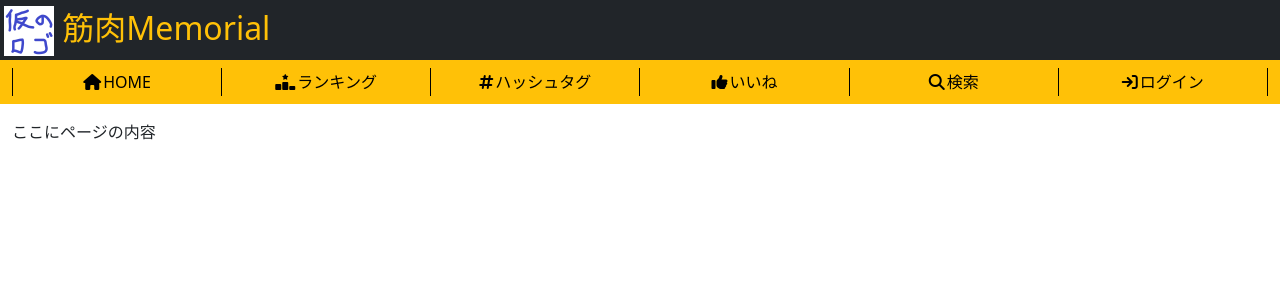
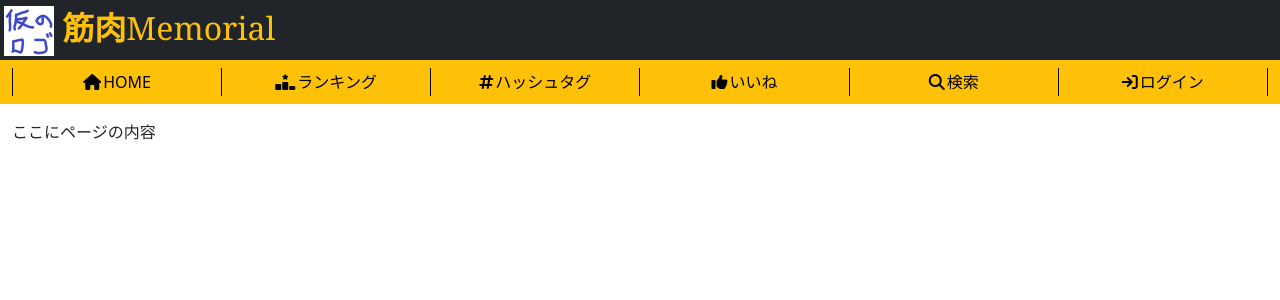
Before and after one commit to Mitsutan/2023Dev3Early, a PHP site: page / in a window 1280 px wide. Shown: the top 300 px of the page. Run offline with PHP 8.4, Linux system fonts and the light colour scheme.

Commit message:
headerのロゴ
web font追加、適用等

```diff
--- a/04_ソースコード/css/style.css
+++ b/04_ソースコード/css/style.css
@@ -1,8 +1,14 @@
 /* header デザイン */
+@import url('https://fonts.googleapis.com/css2?family=Noto+Serif&display=swap');
+
 header {
     position: sticky;
     top: 0;
     z-index: 1;
+}
+
+.logo {
+    font-family: 'Noto Serif', serif;
 }
 
 ul#nav_ul {
--- a/04_ソースコード/php/header.php
+++ b/04_ソースコード/php/header.php
@@ -1,7 +1,7 @@
 <header>
     <div class="container-fluid bg-dark p-1 text-warning fs-2">
         <img src="./img/logo.png" alt="筋肉Memorial" width="50">
-        筋肉Memorial
+        <span class="fw-bold">筋肉</span><span class="logo">Memorial</span>
     </div>
     <nav>
         <div class="container-fluid bg-warning">
```
